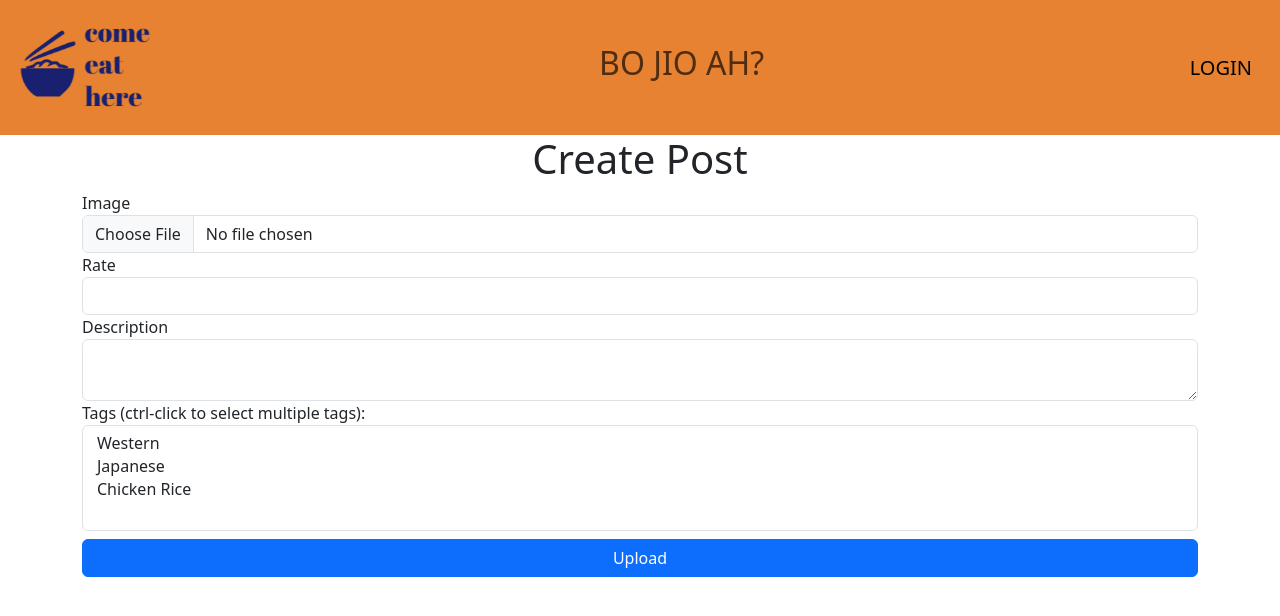
After one commit to ryangohca/wahoo, a Flask app: page /upload in a window 1280 px wide. The commit adds this page. Shown: the top 616 px of the page. Run offline with Flask 3, Linux system fonts and the light colour scheme; some libraries are stand-ins or nearby versions.

Commit message:
create post html done

```diff
--- a/app.py
+++ b/app.py
@@ -1,8 +1,9 @@
 from flask import Flask, render_template
 
 from flask_wtf import FlaskForm
-from wtforms import StringField, PasswordField, BooleanField, HiddenField
-from wtforms.validators import InputRequired, ValidationError
+from flask_wtf.file import FileField, FileAllowed, FileRequired
+from wtforms import StringField, PasswordField, BooleanField, HiddenField, IntegerField, TextAreaField, SelectMultipleField
+from wtforms.validators import InputRequired, ValidationError, NumberRange, Optional
 
 app = Flask(__name__)
 app.config['SECRET_KEY'] = "cutechodan" # yeah not supposed to have secret key in source code but who cares
@@ -22,6 +23,22 @@ class LoginForm(FlaskForm):
         password = field.data.strip()
         pass
 
+class UploadForm(FlaskForm):
+    photo = FileField('Image', validators=[
+        Optional(),
+        FileAllowed(['jpg', 'png', 'jpeg'], 'Images only!')
+    ])
+    rate = IntegerField("Rate", validators=[InputRequired(), NumberRange(min=1, max=5)])
+    description = TextAreaField("Description", validators=[InputRequired()])
+    tags = SelectMultipleField(
+        'Tags (ctrl-click to select multiple tags):',
+        validators=[Optional()],
+        choices=[
+            ('Western', 'Western'),
+            ('Japanese', 'Japanese'),
+            ('Chicken Rice', 'Chicken Rice')
+        ])
+
 @app.route('/')
 def root():
     return render_template("home.html")
@@ -30,5 +47,9 @@ def root():
 def login():
     return render_template('login.html', loginForm=LoginForm())
 
+@app.route('/upload')
+def upload():
+    return render_template('upload.html', uploadForm=UploadForm())
+
 if __name__ == '__main__':
     app.run(debug=True) #to remove after everything is done
--- a/templates/base.html
+++ b/templates/base.html
@@ -1,4 +1,4 @@
-{% from "_macros.html" import render_field with context %}
+
 <!DOCTYPE html>
 <html>
     <head>
@@ -7,6 +7,7 @@
             <link rel="icon" href="../static/images/Favicon-32x32.jpeg">
             <link rel="stylesheet" href="../static/base.css">
             <link href="https://cdn.jsdelivr.net/npm/bootstrap@5.3.3/dist/css/bootstrap.min.css" rel="stylesheet" integrity="sha384-QWTKZyjpPEjISv5WaRU9OFeRpok6YctnYmDr5pNlyT2bRjXh0JMhjY6hW+ALEwIH" crossorigin="anonymous">
+            {% block otherScripts %} {% endblock %}
         {% endblock %}
     </head>
     <body>
--- a/templates/home.html
+++ b/templates/home.html
@@ -1,4 +1,6 @@
 {% extends "base.html" %}
+{% from "_macros.html" import render_field with context %}
+
 {% block title %} Home {% endblock %}
 {% block head %} {{ super() }} {% endblock %}
 {% block content %}
--- /dev/null
+++ b/templates/upload.html
@@ -0,0 +1,20 @@
+{% extends "base.html" %}
+{% from "_macros.html" import render_field with context %}
+
+{% block title %} Create Post {% endblock %}
+{% block head %} {{ super() }} {% endblock %}
+{% block content %}
+    <div class="text-center">
+        <h1> Create Post </h1>
+    </div>
+    <form method="POST" enctype="multipart/form-data" id="uploadForm" class="container">
+        {{ uploadForm.hidden_tag() }}
+
+        {{ render_field(uploadForm.photo) }}
+        {{ render_field(uploadForm.rate) }}
+        {{ render_field(uploadForm.description) }}
+        {{ render_field(uploadForm.tags) }}
+
+        <button type="submit" class="btn btn-primary mt-2 w-100"> Upload </button>
+    </form>
+{% endblock %}
```
